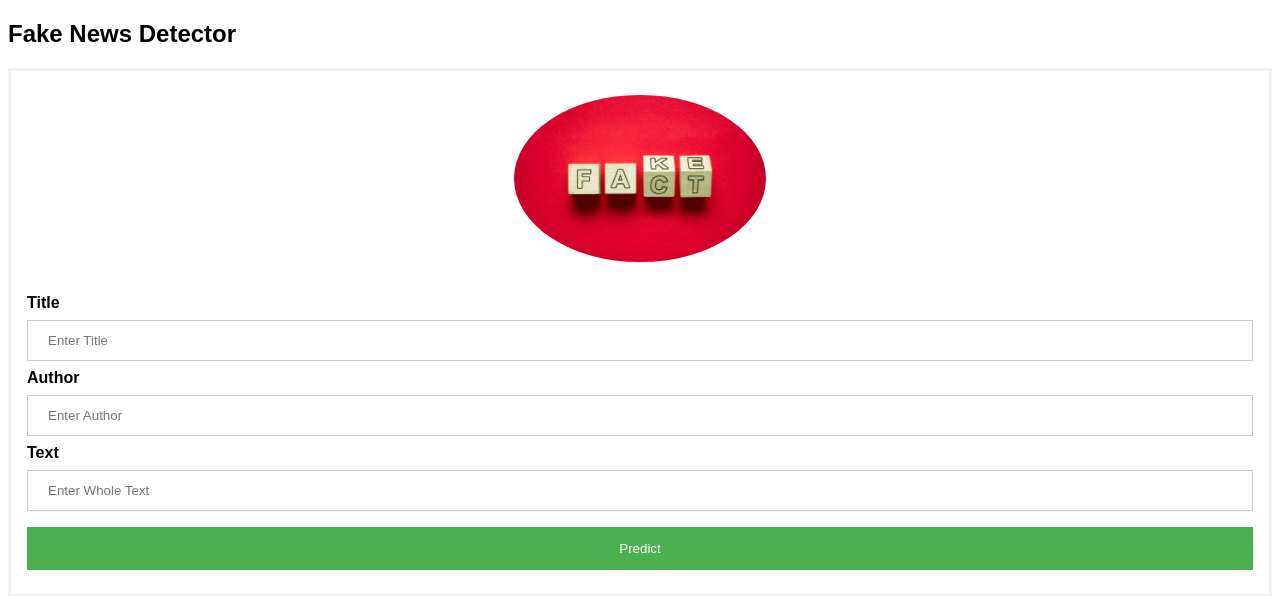
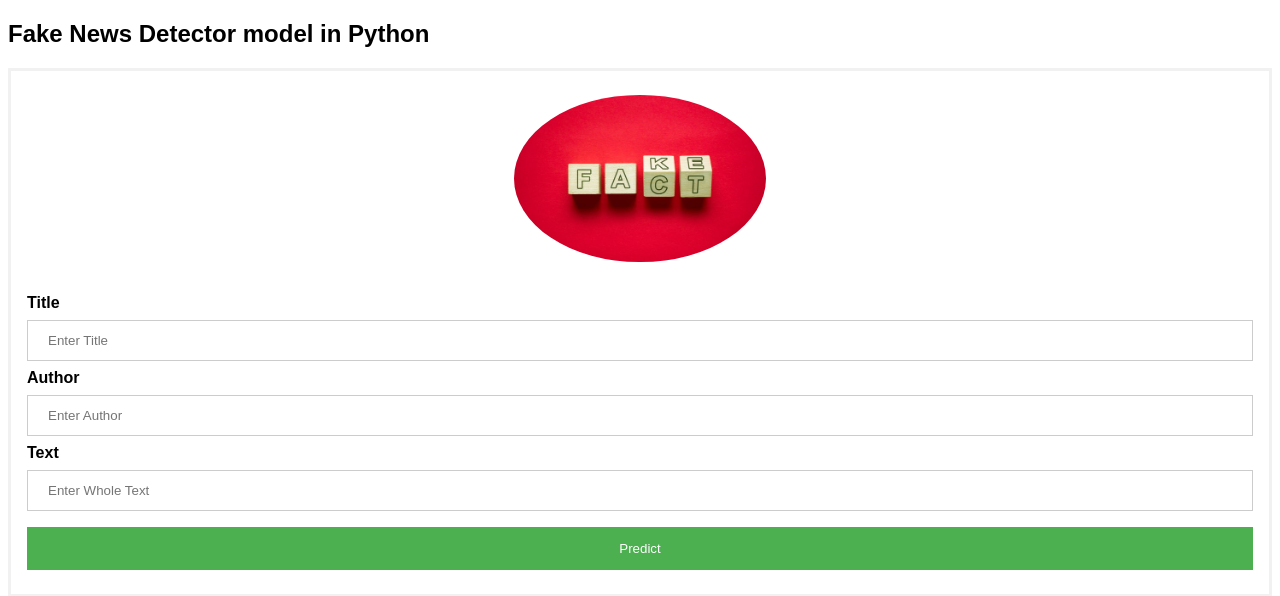
Before and after one commit to aryamanSood/Fake_News_Detector, a Flask app: page / in a window 1280 px wide. Shown: the top 596 px of the page. Run offline with Flask 3, Linux system fonts and the light colour scheme; parts of the project's set-up code (start-up, migrations or seed data) failed here and were passed over.

Commit message:
Update index.html

```diff
--- a/templates/index.html
+++ b/templates/index.html
@@ -68,7 +68,7 @@ span.psw {
 </head>
 <body>
 
-<h2>Fake News Detector</h2>
+<h2>Fake News Detector model in Python</h2>
 <form id="form_pred" class="contact100-form validate-form" method="post" action="/api">
  <div class="imgcontainer">
    <img src="/static/indeximage.png" alt="Avatar" class="avatar" >
```
